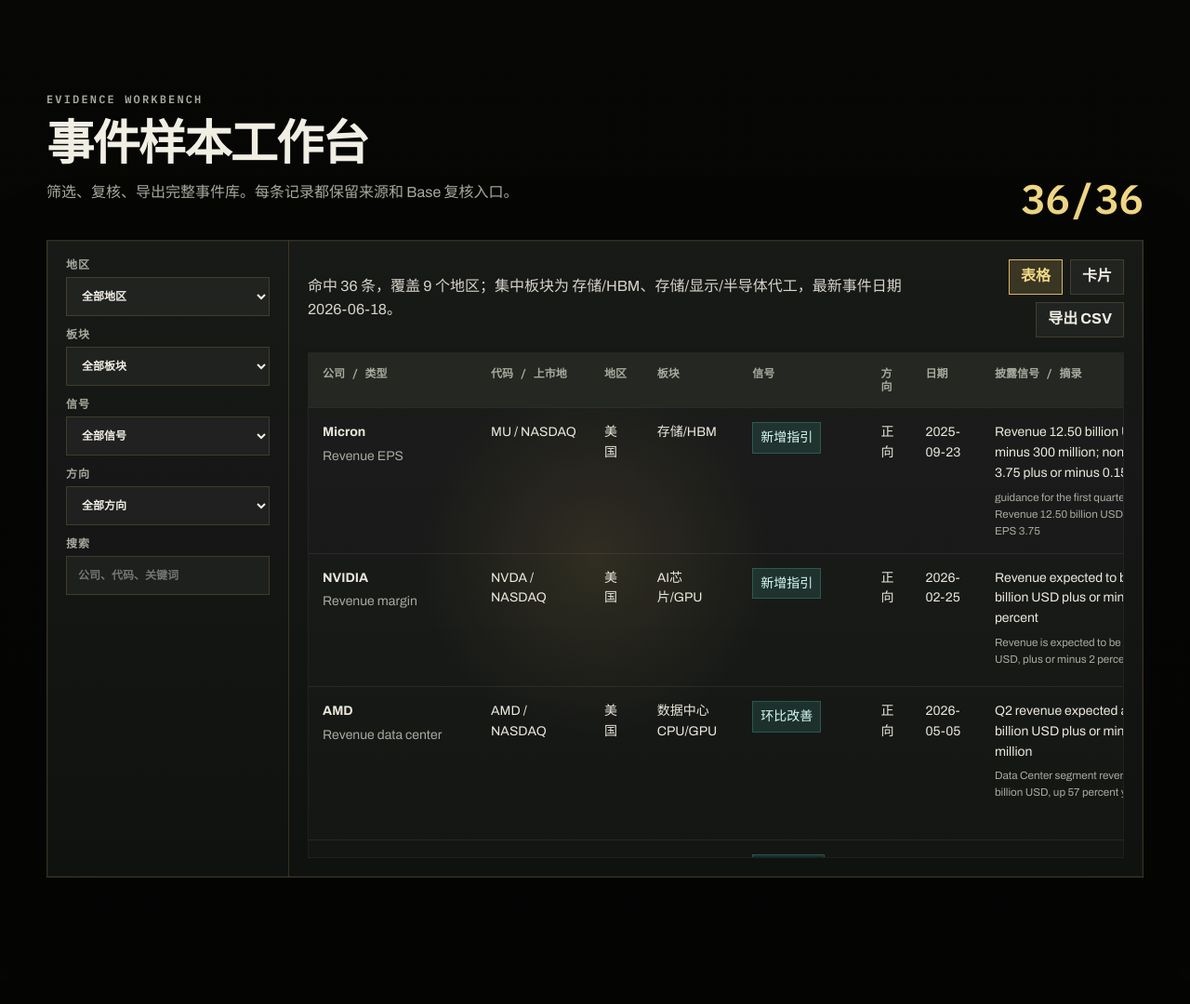
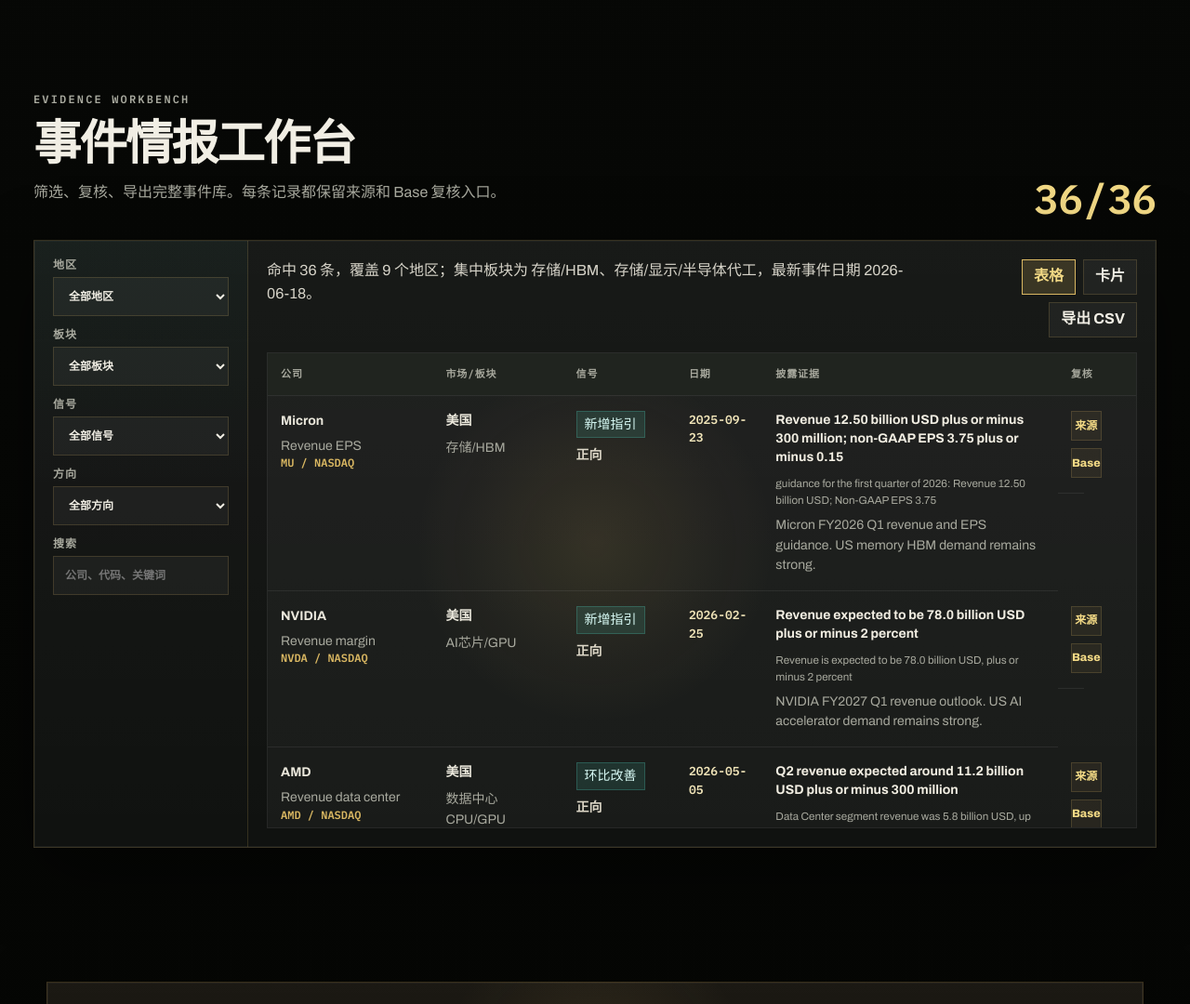
Before and after one commit to AL549984/ye-ji-zhi-yin, a website built with Vite: page index.html in a window 1280 px wide. Shown: the part 2840-3920 px from the top of the page at 93% size. Built offline with nearby package versions, Linux system fonts and the light colour scheme.

Commit message:
refactor: polish workbench table layout

```diff
--- a/src/main.js
+++ b/src/main.js
@@ -115,21 +115,34 @@
 
 const renderRows = events => {
   if (!events.length) {
-    return '<tr><td class="empty-state" colspan="10">没有匹配的事件样本，换一个筛选条件或关键词试试。</td></tr>';
+    return '<tr><td class="empty-state" colspan="6">没有匹配的事件样本，换一个筛选条件或关键词试试。</td></tr>';
   }
 
   return events.map(item => `
     <tr>
-      <td><strong>${escapeHtml(item.company)}</strong><span>${escapeHtml(item.eventType)}</span></td>
-      <td>${escapeHtml(item.ticker)}</td>
-      <td>${escapeHtml(item.region)}</td>
-      <td>${escapeHtml(item.sector)}</td>
-      <td><mark>${escapeHtml(item.strength)}</mark></td>
-      <td>${escapeHtml(item.direction)}</td>
-      <td>${escapeHtml(item.date)}</td>
-      <td><p>${escapeHtml(item.signal)}</p><small>${escapeHtml(item.excerpt)}</small></td>
-      <td><strong>${escapeHtml(item.impactChain)}</strong><span>${escapeHtml(item.interpretation)}</span></td>
-      <td><a href="${escapeHtml(item.sourceUrl)}" target="_blank" rel="noreferrer">${escapeHtml(item.source)}</a><a class="muted-link" href="${escapeHtml(item.recordUrl)}" target="_blank" rel="noreferrer">Base</a></td>
+      <td class="company-cell">
+        <strong>${escapeHtml(item.company)}</strong>
+        <span>${escapeHtml(item.eventType)}</span>
+        <em>${escapeHtml(item.ticker)}</em>
+      </td>
+      <td class="market-cell">
+        <strong>${escapeHtml(item.region)}</strong>
+        <span>${escapeHtml(item.sector)}</span>
+      </td>
+      <td class="signal-cell">
+        <mark>${escapeHtml(item.strength)}</mark>
+        <span>${escapeHtml(item.direction)}</span>
+      </td>
+      <td class="date-cell">${escapeHtml(item.date)}</td>
+      <td class="evidence-cell">
+        <p>${escapeHtml(item.signal)}</p>
+        <small>${escapeHtml(item.excerpt)}</small>
+        <span>${escapeHtml(item.interpretation)}</span>
+      </td>
+      <td class="source-actions">
+        <a href="${escapeHtml(item.sourceUrl)}" target="_blank" rel="noreferrer">来源</a>
+        <a href="${escapeHtml(item.recordUrl)}" target="_blank" rel="noreferrer">Base</a>
+      </td>
     </tr>
   `).join('');
 };
@@ -309,7 +322,7 @@
       <div class="workbench-head reveal">
         <div>
           <p class="eyebrow">Evidence Workbench</p>
-          <h2>事件样本工作台</h2>
+          <h2>事件情报工作台</h2>
           <p>筛选、复核、导出完整事件库。每条记录都保留来源和 Base 复核入口。</p>
         </div>
         <strong data-result-count>0/0</strong>
@@ -336,18 +349,14 @@
           <div class="table-shell" data-table-view>
             <table>
               <thead>
-                <tr>
-                  <th>公司 / 类型</th>
-                  <th>代码 / 上市地</th>
-                  <th>地区</th>
-                  <th>板块</th>
-                  <th>信号</th>
-                  <th>方向</th>
-                  <th>日期</th>
-                  <th>披露信号 / 摘录</th>
-                  <th>产业链解读</th>
-                  <th>来源</th>
-                </tr>
+	                <tr>
+	                  <th>公司</th>
+	                  <th>市场/板块</th>
+	                  <th>信号</th>
+	                  <th>日期</th>
+	                  <th>披露证据</th>
+	                  <th>复核</th>
+	                </tr>
               </thead>
               <tbody data-event-rows></tbody>
             </table>
--- a/src/styles.css
+++ b/src/styles.css
@@ -170,33 +170,48 @@
 .method-card h3 { margin-top: 46px; }
 .method-card p { color: var(--muted); margin-bottom: 0; }
 
+.workbench.section-shell { width: min(1360px, calc(100vw - 72px)); }
 .workbench-head { display: flex; justify-content: space-between; gap: 24px; align-items: end; margin-bottom: 22px; }
 .workbench-head p { color: var(--muted); }
 .workbench-head strong { color: var(--gold-bright); font: 700 44px/1 var(--mono); }
-.workbench-shell { display: grid; grid-template-columns: 260px minmax(0, 1fr); background-color: rgba(12, 15, 12, .86); }
-.filter-rail { display: grid; align-content: start; gap: 14px; padding: 20px; border-right: 1px solid var(--rule); }
+.workbench-shell { display: grid; grid-template-columns: 230px minmax(0, 1fr); background-color: rgba(12, 15, 12, .86); }
+.filter-rail { display: grid; align-content: start; gap: 14px; padding: 20px; border-right: 1px solid var(--rule); background: linear-gradient(180deg, rgba(76, 211, 194, .035), transparent 42%); }
 .filter-rail label { display: grid; gap: 7px; color: var(--muted); font: 600 12px/1 var(--mono); text-transform: uppercase; letter-spacing: .08em; }
 select, input { width: 100%; min-height: 42px; border: 1px solid var(--rule); background: rgba(255,255,255,.045); color: var(--text); padding: 0 12px; outline: none; }
 select:focus, input:focus, button:focus-visible { border-color: var(--patina); box-shadow: 0 0 0 3px rgba(76, 211, 194, .14); }
 option { color: #10140f; }
 .data-panel { min-width: 0; padding: 20px; }
-.data-toolbar { display: flex; justify-content: space-between; gap: 16px; align-items: center; margin-bottom: 16px; }
+.data-toolbar { display: flex; justify-content: space-between; gap: 16px; align-items: flex-start; margin-bottom: 16px; }
 .data-toolbar p { color: #d6d3c8; margin: 0; }
 .data-toolbar div { display: flex; gap: 8px; flex-wrap: wrap; justify-content: flex-end; }
 button { min-height: 38px; border: 1px solid var(--rule); background: rgba(255,255,255,.045); color: var(--text); padding: 0 12px; font-weight: 700; cursor: pointer; transition: border-color .2s ease, background .2s ease, color .2s ease; }
 button:hover { border-color: var(--gold-bright); }
 button[aria-pressed="true"] { background: rgba(217, 183, 98, .18); color: var(--gold-bright); border-color: var(--gold); }
-.table-shell { max-height: min(68vh, 760px); overflow: auto; border: 1px solid rgba(255,255,255,.06); }
-table { width: 100%; min-width: 1380px; border-collapse: collapse; background: rgba(255,255,255,.02); }
-th, td { padding: 15px; border-bottom: 1px solid rgba(255,255,255,.07); text-align: left; vertical-align: top; }
-th { position: sticky; top: 0; z-index: 1; color: var(--muted); background: #242722; font: 600 12px/1.2 var(--mono); }
+.table-shell { max-height: min(64vh, 720px); overflow-y: auto; overflow-x: hidden; border: 1px solid rgba(255,255,255,.07); background: rgba(255,255,255,.018); scrollbar-color: rgba(217, 183, 98, .5) rgba(255,255,255,.06); scrollbar-width: thin; }
+.table-shell::-webkit-scrollbar { width: 9px; }
+.table-shell::-webkit-scrollbar-track { background: rgba(255,255,255,.05); }
+.table-shell::-webkit-scrollbar-thumb { background: rgba(217, 183, 98, .46); border: 2px solid rgba(20, 24, 20, .9); }
+table { width: 100%; table-layout: fixed; border-collapse: collapse; background: rgba(255,255,255,.02); }
+th, td { padding: 16px 14px; border-bottom: 1px solid rgba(255,255,255,.07); text-align: left; vertical-align: top; }
+th { position: sticky; top: 0; z-index: 1; color: var(--muted); background: #20241f; font: 600 11px/1.2 var(--mono); text-transform: uppercase; letter-spacing: .08em; }
+th:nth-child(1), td:nth-child(1) { width: 19%; }
+th:nth-child(2), td:nth-child(2) { width: 15%; }
+th:nth-child(3), td:nth-child(3) { width: 13%; }
+th:nth-child(4), td:nth-child(4) { width: 10%; }
+th:nth-child(5), td:nth-child(5) { width: 34%; }
+th:nth-child(6), td:nth-child(6) { width: 9%; }
 td { color: #ebe8dc; font-size: 14px; }
-td strong { display: block; margin-bottom: 4px; }
-td span, td small { color: var(--muted); display: block; }
-td p { margin-bottom: 6px; }
-td a { color: var(--gold-bright); font-weight: 700; display: inline-block; }
-.muted-link { color: var(--muted); margin-top: 8px; }
-mark { display: inline-flex; background: var(--patina-soft); border: 1px solid rgba(76, 211, 194, .24); color: #d9fbf6; padding: 5px 8px; }
+td strong { display: block; margin-bottom: 5px; }
+td span, td small, td em { color: var(--muted); display: block; font-style: normal; }
+td p { margin-bottom: 8px; color: #f2eee2; font-weight: 700; line-height: 1.45; }
+.company-cell em { color: var(--gold); font: 600 12px/1.35 var(--mono); overflow-wrap: anywhere; }
+.market-cell span, .evidence-cell span { margin-top: 7px; }
+.signal-cell span { margin-top: 8px; color: #ded8c8; font-weight: 700; }
+.date-cell { color: #f1e5b9; font: 700 13px/1.5 var(--mono); }
+.source-actions { display: grid; gap: 8px; }
+.source-actions a { min-height: 32px; display: inline-flex; align-items: center; justify-content: center; border: 1px solid var(--rule); color: var(--gold-bright); background: rgba(217, 183, 98, .07); font-weight: 800; font-size: 12px; }
+.source-actions a:hover { border-color: var(--gold-bright); background: rgba(217, 183, 98, .14); }
+mark { display: inline-flex; max-width: 100%; background: var(--patina-soft); border: 1px solid rgba(76, 211, 194, .24); color: #d9fbf6; padding: 5px 8px; line-height: 1.25; }
 .empty-state { text-align: center; color: var(--muted); padding: 34px; }
 
 .event-grid > div { display: grid; grid-template-columns: repeat(2, minmax(0, 1fr)); gap: 14px; }
```
